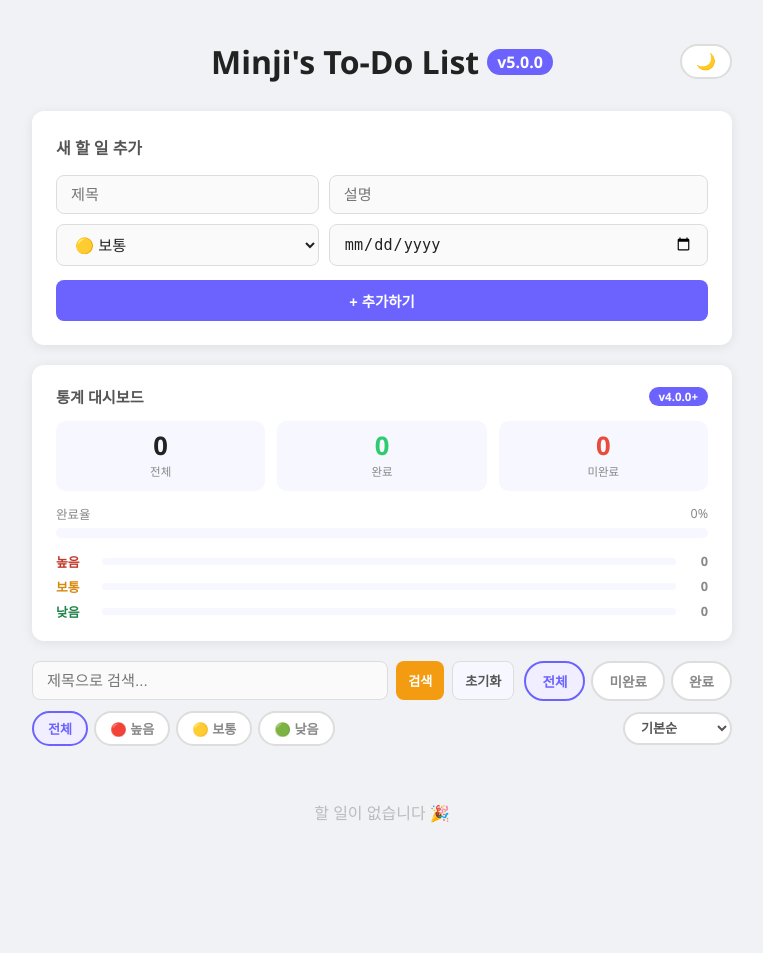
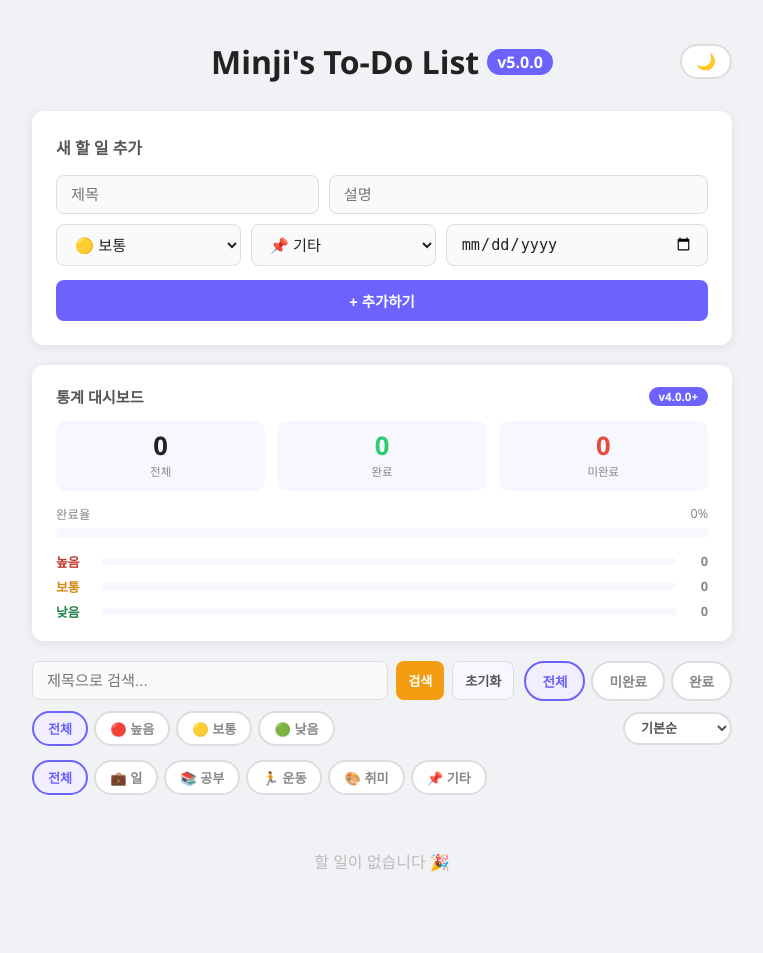
Before and after one commit to alswl722/FastApi-Todos, a FastAPI app: page / in a window 1280 px wide. Shown: the whole page, without its empty margins (258-1021 px from the left). Before the commit the page ends 823 px from the top, so only its background shows below. Run offline with FastAPI, Linux system fonts and the light colour scheme; data that the repository does not hold is empty.

Commit message:
feat: 카테고리 기능 추가
- TodoItem 모델에 category 필드 추가 (work / study / exercise / hobby / other, 기본값 other)
- GET /todos에 category 쿼리 파라미터 추가 (priority와 AND 결합)
- GET /todos/stats 응답에 by_category 카운트 추가
- 입력 폼·편집 모달에 카테고리 select (💼 일 / 📚 공부 / 🏃 운동 / 🎨 취미 / 📌 기타)
- 카테고리 필터 버튼 + 카드 좌측 inset shadow + 뱃지 표시
- 레거시 데이터(category 필드 없음) 호환 처리
- TestCategory 7개 테스트 추가 (총 48개 통과)

Co-Authored-By: Claude Opus 4.7 (1M context) <noreply@anthropic.com>

```diff
--- a/fastapi-app/main.py
+++ b/fastapi-app/main.py
@@ -21,6 +21,7 @@ class TodoItem(BaseModel):
     description: str
     completed: bool
     priority: str = "medium"       # low / medium / high
+    category: str = "other"        # work / study / exercise / hobby / other
     due_date: Optional[str] = None # YYYY-MM-DD
 
 # JSON 파일 경로
@@ -44,11 +45,14 @@ def save_todos(todos):
 @app.get("/todos", response_model=list[TodoItem])
 def get_todos(
     priority: Annotated[Optional[str], Query(description="low / medium / high")] = None,
+    category: Annotated[Optional[str], Query(description="work / study / exercise / hobby / other")] = None,
     completed: Annotated[Optional[bool], Query(description="true / false")] = None,
 ):
     todos = load_todos()
     if priority is not None:
         todos = [t for t in todos if t["priority"] == priority]
+    if category is not None:
+        todos = [t for t in todos if t.get("category", "other") == category]
     if completed is not None:
         todos = [t for t in todos if t["completed"] == completed]
     return todos
@@ -75,6 +79,13 @@ def get_stats():
             "high":   sum(1 for t in todos if t["priority"] == "high"),
             "medium": sum(1 for t in todos if t["priority"] == "medium"),
             "low":    sum(1 for t in todos if t["priority"] == "low"),
+        },
+        "by_category": {
+            "work":     sum(1 for t in todos if t.get("category", "other") == "work"),
+            "study":    sum(1 for t in todos if t.get("category", "other") == "study"),
+            "exercise": sum(1 for t in todos if t.get("category", "other") == "exercise"),
+            "hobby":    sum(1 for t in todos if t.get("category", "other") == "hobby"),
+            "other":    sum(1 for t in todos if t.get("category", "other") == "other"),
         },
     }
 
--- a/fastapi-app/templates/index.html
+++ b/fastapi-app/templates/index.html
@@ -135,6 +135,7 @@
         .input-title    { flex: 2; min-width: 160px; }
         .input-desc     { flex: 3; min-width: 160px; }
         .input-priority { flex: 1; min-width: 110px; }
+        .input-category { flex: 1; min-width: 110px; }
         .input-date     { flex: 1.5; min-width: 140px; }
 
         .btn {
@@ -286,6 +287,28 @@
         .pf-btn.active-medium { border-color: #f39c12; color: #d68910; background: #fef3d0; }
         .pf-btn.active-low    { border-color: #2ecc71; color: #1e8449; background: #d5f5e3; }
 
+        /* 카테고리 필터 버튼 */
+        .category-filter-wrap { display: flex; gap: 6px; flex-wrap: wrap; }
+
+        .cf-btn {
+            padding: 6px 14px;
+            border: 2px solid var(--border);
+            border-radius: 20px;
+            background: var(--card);
+            cursor: pointer;
+            font-size: 0.82rem;
+            font-weight: 600;
+            color: var(--text-muted);
+            transition: all 0.2s;
+        }
+
+        .cf-btn.active-all      { border-color: var(--accent); color: var(--accent); background: var(--accent-bg); }
+        .cf-btn.active-work     { border-color: #3498db; color: #2874a6; background: #d6e9f7; }
+        .cf-btn.active-study    { border-color: #9b59b6; color: #6c3483; background: #ebd6f5; }
+        .cf-btn.active-exercise { border-color: #e67e22; color: #af601a; background: #fae5d3; }
+        .cf-btn.active-hobby    { border-color: #16a085; color: #117864; background: #d1f2eb; }
+        .cf-btn.active-other    { border-color: #7f8c8d; color: #5d6d7e; background: #d5dbdb; }
+
         .sort-select {
             padding: 6px 12px;
             border: 2px solid var(--border);
@@ -320,6 +343,12 @@
         .todo-card.priority-high   { border-left-color: #e74c3c; }
         .todo-card.priority-medium { border-left-color: #f39c12; }
         .todo-card.priority-low    { border-left-color: #2ecc71; }
+
+        .todo-card.category-work     { box-shadow: 0 1px 6px var(--shadow), inset 4px 0 0 #3498db; }
+        .todo-card.category-study    { box-shadow: 0 1px 6px var(--shadow), inset 4px 0 0 #9b59b6; }
+        .todo-card.category-exercise { box-shadow: 0 1px 6px var(--shadow), inset 4px 0 0 #e67e22; }
+        .todo-card.category-hobby    { box-shadow: 0 1px 6px var(--shadow), inset 4px 0 0 #16a085; }
+        .todo-card.category-other    { box-shadow: 0 1px 6px var(--shadow), inset 4px 0 0 #7f8c8d; }
 
         .toggle-check {
             width: 22px;
@@ -357,6 +386,12 @@
         .badge-high   { background: #fde8e8; color: #c0392b; }
         .badge-medium { background: #fef3d0; color: #d68910; }
         .badge-low    { background: #d5f5e3; color: #1e8449; }
+
+        .badge-cat-work     { background: #d6e9f7; color: #2874a6; }
+        .badge-cat-study    { background: #ebd6f5; color: #6c3483; }
+        .badge-cat-exercise { background: #fae5d3; color: #af601a; }
+        .badge-cat-hobby    { background: #d1f2eb; color: #117864; }
+        .badge-cat-other    { background: #d5dbdb; color: #5d6d7e; }
 
         /* D-day 뱃지 */
         .dday {
@@ -440,6 +475,13 @@
                     <option value="high">🔴 높음</option>
                     <option value="medium" selected>🟡 보통</option>
                     <option value="low">🟢 낮음</option>
+                </select>
+                <select class="input-category" id="category">
+                    <option value="work">💼 일</option>
+                    <option value="study">📚 공부</option>
+                    <option value="exercise">🏃 운동</option>
+                    <option value="hobby">🎨 취미</option>
+                    <option value="other" selected>📌 기타</option>
                 </select>
                 <input class="input-date" type="date" id="due_date">
             </div>
@@ -525,6 +567,18 @@
         </select>
     </div>
 
+    <!-- 카테고리 필터 -->
+    <div class="sub-toolbar">
+        <div class="category-filter-wrap">
+            <button class="cf-btn active-all" onclick="setCategoryFilter('all', this)">전체</button>
+            <button class="cf-btn" onclick="setCategoryFilter('work', this)">💼 일</button>
+            <button class="cf-btn" onclick="setCategoryFilter('study', this)">📚 공부</button>
+            <button class="cf-btn" onclick="setCategoryFilter('exercise', this)">🏃 운동</button>
+            <button class="cf-btn" onclick="setCategoryFilter('hobby', this)">🎨 취미</button>
+            <button class="cf-btn" onclick="setCategoryFilter('other', this)">📌 기타</button>
+        </div>
+    </div>
+
     <!-- 목록 -->
     <div class="todo-list" id="todo-list"></div>
 </div>
@@ -541,6 +595,13 @@
                 <option value="medium">🟡 보통</option>
                 <option value="low">🟢 낮음</option>
             </select>
+            <select id="edit-category">
+                <option value="work">💼 일</option>
+                <option value="study">📚 공부</option>
+                <option value="exercise">🏃 운동</option>
+                <option value="hobby">🎨 취미</option>
+                <option value="other">📌 기타</option>
+            </select>
             <input type="date" id="edit-due_date">
         </div>
         <div class="modal-actions">
@@ -553,6 +614,7 @@
 <script>
     let currentFilter   = 'all';
     let currentPriority = 'all';
+    let currentCategory = 'all';
     let allTodos        = [];
     let editingId       = null;
 
@@ -591,8 +653,11 @@
 
     // ── 데이터 fetch ──────────────────────────
     async function fetchTodos() {
-        let url = '/todos';
-        if (currentPriority !== 'all') url += `?priority=${currentPriority}`;
+        const params = new URLSearchParams();
+        if (currentPriority !== 'all') params.set('priority', currentPriority);
+        if (currentCategory !== 'all') params.set('category', currentCategory);
+        const qs  = params.toString();
+        const url = qs ? `/todos?${qs}` : '/todos';
         const res = await fetch(url);
         allTodos  = await res.json();
         renderTodos(allTodos);
@@ -655,7 +720,8 @@
 
         filtered.forEach(todo => {
             const card = document.createElement('div');
-            card.className = `todo-card priority-${todo.priority} ${todo.completed ? 'completed' : ''}`;
+            const cat  = todo.category || 'other';
+            card.className = `todo-card priority-${todo.priority} category-${cat} ${todo.completed ? 'completed' : ''}`;
 
             card.innerHTML = `
                 <input type="checkbox" class="toggle-check" ${todo.completed ? 'checked' : ''}
@@ -665,6 +731,7 @@
                     <div class="todo-desc">${escapeHtml(todo.description)}</div>
                     <div class="todo-meta">
                         <span class="badge badge-${todo.priority}">${labelPriority(todo.priority)}</span>
+                        <span class="badge badge-cat-${cat}">${labelCategory(cat)}</span>
                         ${ddayBadge(todo.due_date, todo.completed)}
                     </div>
                 </div>
@@ -689,6 +756,13 @@
         currentPriority = p;
         document.querySelectorAll('.pf-btn').forEach(b => b.className = 'pf-btn');
         btn.classList.add('active-' + p);
+        fetchTodos();
+    }
+
+    function setCategoryFilter(c, btn) {
+        currentCategory = c;
+        document.querySelectorAll('.cf-btn').forEach(b => b.className = 'cf-btn');
+        btn.classList.add('active-' + c);
         fetchTodos();
     }
 
@@ -728,6 +802,7 @@
         document.getElementById('edit-title').value       = todo.title;
         document.getElementById('edit-description').value = todo.description;
         document.getElementById('edit-priority').value    = todo.priority || 'medium';
+        document.getElementById('edit-category').value    = todo.category || 'other';
         document.getElementById('edit-due_date').value    = todo.due_date || '';
         document.getElementById('edit-modal').classList.add('open');
     }
@@ -745,6 +820,7 @@
             description: document.getElementById('edit-description').value,
             completed:   todo.completed,
             priority:    document.getElementById('edit-priority').value,
+            category:    document.getElementById('edit-category').value,
             due_date:    document.getElementById('edit-due_date').value || null,
         };
         const res = await fetch(`/todos/${editingId}`, {
@@ -763,6 +839,7 @@
             description: document.getElementById('description').value,
             completed:   false,
             priority:    document.getElementById('priority').value,
+            category:    document.getElementById('category').value,
             due_date:    document.getElementById('due_date').value || null,
         };
         const res = await fetch('/todos', {
@@ -782,6 +859,10 @@
         return { high: '높음', medium: '보통', low: '낮음' }[p] || p;
     }
 
+    function labelCategory(c) {
+        return { work: '일', study: '공부', exercise: '운동', hobby: '취미', other: '기타' }[c] || c;
+    }
+
     function escapeHtml(str) {
         return String(str)
             .replace(/&/g, '&amp;').replace(/</g, '&lt;')
```
Also changed, not shown: fastapi-app/tests/test_main.py (+81 -0 lines).
